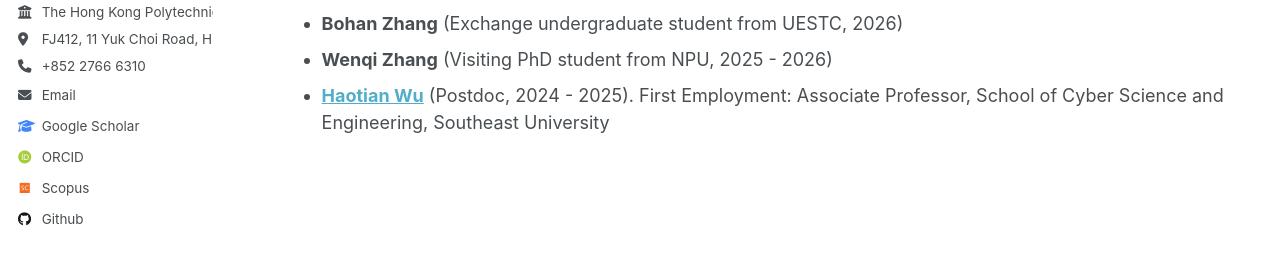
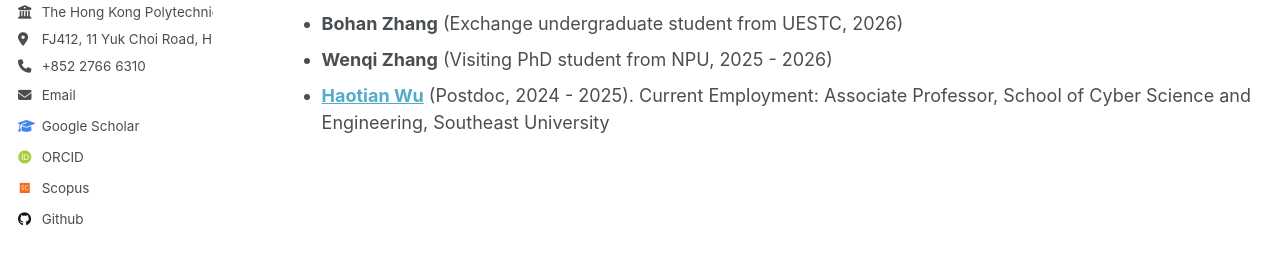
Before and after one commit to PENG-Zhe/peng-zhe.github.io, a Jekyll site: the page built from _pages/people.md, in a window 1280 px wide and 900 px high, scrolled down 1066 px. Shown: the part 401-679 px from the top of the window. Built offline with Jekyll 4.4.1, drawn with Linux system fonts in a browser that asks for light colours; some web fonts are replaced.

Commit message:
Update people.md

```diff
--- a/_pages/people.md
+++ b/_pages/people.md
@@ -72,7 +72,7 @@ layout: archive
 * **[Xin Xie](https://xiexincn.github.io/)** (Visiting Professor, 2025 - 2026). Current Employment: Professor, School of Computer Science and Technology, Tianjin University
 * **Bohan Zhang** (Exchange undergraduate student from UESTC, 2026)
 * **Wenqi Zhang** (Visiting PhD student from NPU, 2025 - 2026)
-* **[Haotian Wu](https://cyber.seu.edu.cn/wht/list.htm)** (Postdoc, 2024 - 2025). First Employment: Associate Professor, School of Cyber Science and Engineering, Southeast University
+* **[Haotian Wu](https://cyber.seu.edu.cn/wht/list.htm)** (Postdoc, 2024 - 2025). Current Employment: Associate Professor, School of Cyber Science and Engineering, Southeast University
 
 
 <!--
```
